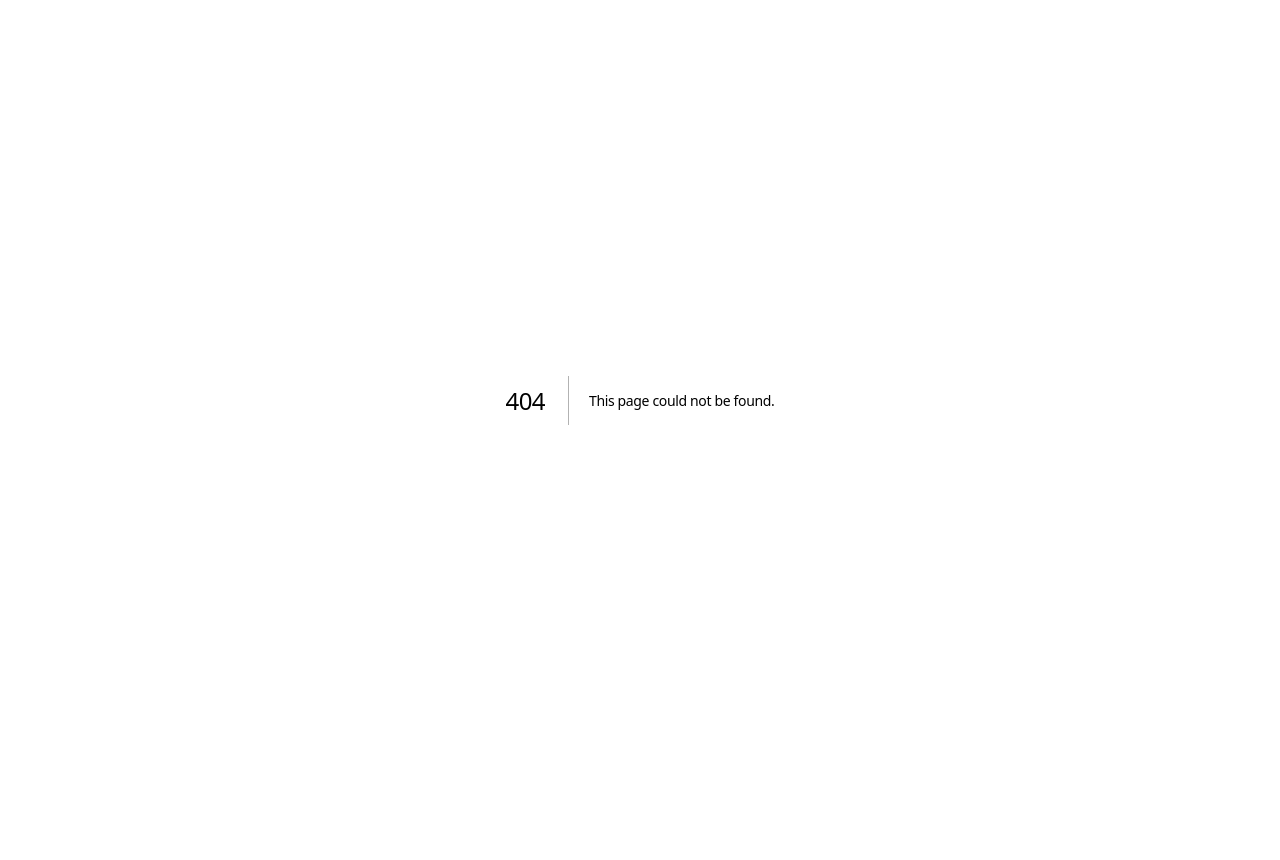
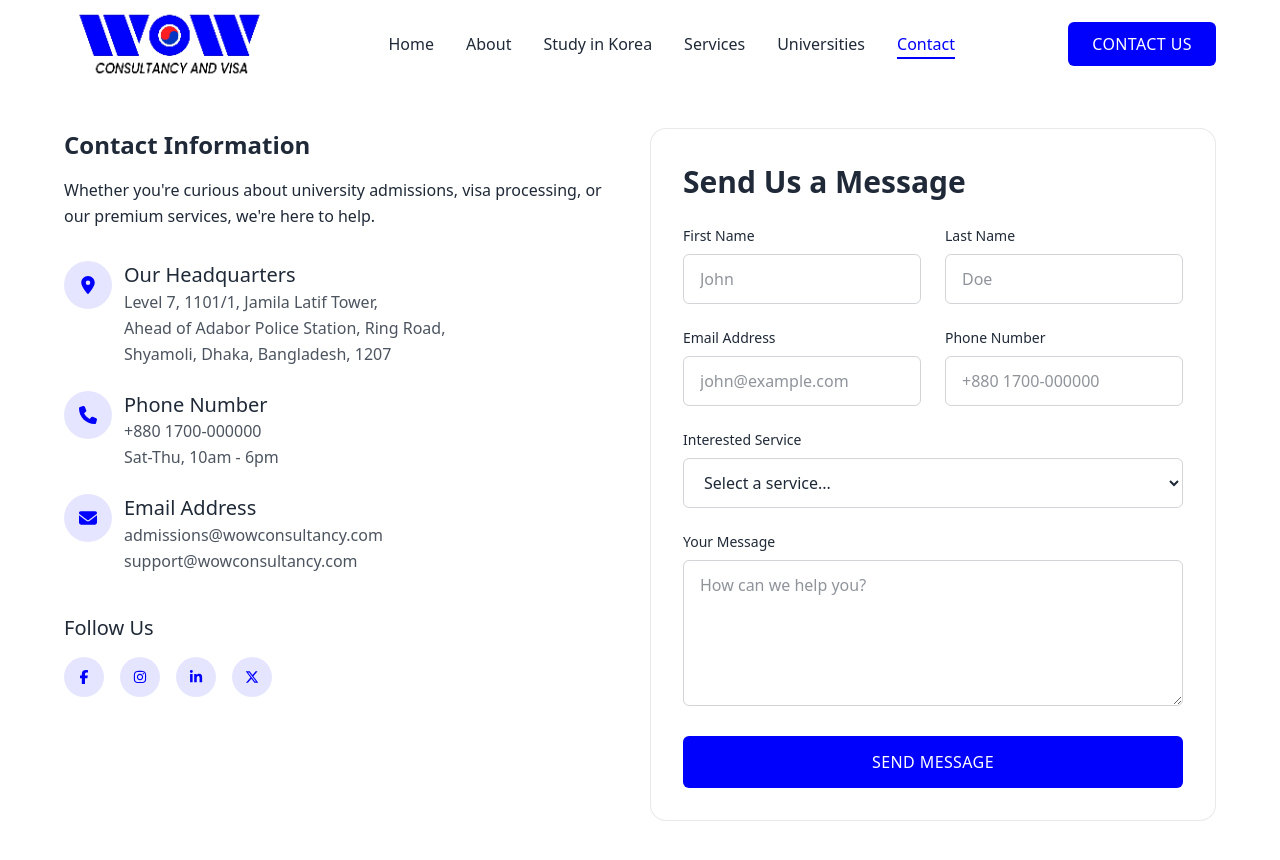
Before and after one commit to dev-nirob1/wow-consultancy-and-visa, a Next.js app: page /contact in a window 1280 px wide. Before the commit this address had no page. Shown: the top 860 px of the page. Before the commit the page ends 800 px from the top, so only its background shows below. Built offline with nearby package versions, Linux system fonts and the light colour scheme.

Commit message:
contact page

```diff
--- /dev/null
+++ b/src/app/(front)/contact/page.js
@@ -0,0 +1,104 @@
+// app/contact/page.jsx
+import ContactForm from "@/app/components/front/widget/ContactForm";
+import ContactInfo from "@/app/components/front/widget/ContactInfo";
+import {
+    FaLocationDot,
+    FaPhone,
+    FaEnvelope,
+    FaFacebookF,
+    FaInstagram,
+    FaLinkedinIn,
+    FaXTwitter,
+} from "react-icons/fa6";
+
+const contactInfo = [
+    {
+        icon: FaLocationDot,
+        title: "Our Headquarters",
+        lines: [
+            "Level 7, 1101/1, Jamila Latif Tower,",
+            "Ahead of Adabor Police Station, Ring Road,",
+            "Shyamoli, Dhaka, Bangladesh, 1207",
+        ],
+    },
+    {
+        icon: FaPhone,
+        title: "Phone Number",
+        lines: ["+880 1700-000000", "Sat-Thu, 10am - 6pm"],
+    },
+    {
+        icon: FaEnvelope,
+        title: "Email Address",
+        lines: ["admissions@wowconsultancy.com", "support@wowconsultancy.com"],
+    },
+];
+
+const socials = [
+    { icon: FaFacebookF, label: "Facebook", href: "#" },
+    { icon: FaInstagram, label: "Instagram", href: "#" },
+    { icon: FaLinkedinIn, label: "LinkedIn", href: "#" },
+    { icon: FaXTwitter, label: "Twitter", href: "#" },
+];
+
+const ContactPage = () => {
+    return (
+        <>
+            <section className="pt-32 pb-16">
+                <div className="container">
+                    <div className="grid lg:grid-cols-2 gap-5">
+                        <div>
+                            <h3>Contact Information</h3>
+                            <p className="mt-4">
+                                Whether you&apos;re curious about university admissions, visa processing, or our premium services, we&apos;re here to help.
+                            </p>
+
+                            <div className="flex flex-col gap-6 mt-8">
+                                {contactInfo.map((item) => (
+                                    <ContactInfo key={item.title} {...item} />
+                                ))}
+                            </div>
+
+                            <div className="my-10">
+                                <h6>Follow Us</h6>
+                                <div className="flex gap-4 mt-4">
+                                    {socials.map((social) => {
+                                        const Icon = social.icon;
+                                        return (
+
+                                            <a key={social.label}
+                                                href={social.href}
+                                                aria-label={social.label}
+                                                className="w-10 h-10 flex items-center justify-center rounded-full bg-primary/10 text-primary hover:bg-primary hover:text-white transition-colors duration-200"
+                                            >
+                                                <Icon className="text-sm" />
+                                            </a>
+                                        );
+                                    })}
+                                </div>
+                            </div>
+                        </div>
+
+                        <ContactForm />
+                    </div>
+                </div>
+            </section>
+
+            <section className="pb-16">
+                <div className="relative w-full h-[450px] rounded-2xl overflow-hidden">
+                    <iframe
+                        src="https://www.google.com/maps?q=Jamila+Latif+Tower+Ring+Road+Shyamoli+Dhaka+Bangladesh+1207&output=embed"
+                        width="100%"
+                        height="100%"
+                        style={{ border: 0 }}
+                        allowFullScreen
+                        loading="lazy"
+                        referrerPolicy="no-referrer-when-downgrade"
+                        title="Our office location"
+                    />
+                </div>
+            </section>
+        </>
+    );
+};
+
+export default ContactPage;
--- /dev/null
+++ b/src/app/components/front/widget/ContactForm.jsx
@@ -0,0 +1,156 @@
+// components/ContactForm.jsx
+"use client";
+
+import { useState } from "react";
+
+const ContactForm = () => {
+  const [formData, setFormData] = useState({
+    firstName: "",
+    lastName: "",
+    email: "",
+    phone: "",
+    service: "",
+    message: "",
+  });
+  const [isSubmitting, setIsSubmitting] = useState(false);
+  const [successMsg, setSuccessMsg] = useState("");
+
+  const handleChange = (e) => {
+    setFormData({ ...formData, [e.target.name]: e.target.value });
+  };
+
+  const handleSubmit = async (e) => {
+    e.preventDefault();
+    setIsSubmitting(true);
+
+    setTimeout(() => {
+      setIsSubmitting(false);
+      setSuccessMsg("Your message has been sent successfully!");
+    }, 1200);
+  };
+
+  return (
+    <div className="bg-white rounded-2xl border border-dark/10 p-8">
+      <h4>Send Us a Message</h4>
+
+      <form onSubmit={handleSubmit} className="mt-6 flex flex-col gap-6">
+        <div className="grid sm:grid-cols-2 gap-6">
+          <div>
+            <label htmlFor="firstName" className="block text-sm font-medium text-dark mb-2">
+              First Name
+            </label>
+            <input
+              type="text"
+              id="firstName"
+              name="firstName"
+              value={formData.firstName}
+              onChange={handleChange}
+              required
+              placeholder="John"
+              className="w-full rounded-md border border-dark/20 px-4 py-3 focus:outline-none focus:border-primary transition-colors duration-200"
+            />
+          </div>
+
+          <div>
+            <label htmlFor="lastName" className="block text-sm font-medium text-dark mb-2">
+              Last Name
+            </label>
+            <input
+              type="text"
+              id="lastName"
+              name="lastName"
+              value={formData.lastName}
+              onChange={handleChange}
+              required
+              placeholder="Doe"
+              className="w-full rounded-md border border-dark/20 px-4 py-3 focus:outline-none focus:border-primary transition-colors duration-200"
+            />
+          </div>
+        </div>
+
+        <div className="grid sm:grid-cols-2 gap-6">
+          <div>
+            <label htmlFor="email" className="block text-sm font-medium text-dark mb-2">
+              Email Address
+            </label>
+            <input
+              type="email"
+              id="email"
+              name="email"
+              value={formData.email}
+              onChange={handleChange}
+              required
+              placeholder="john@example.com"
+              className="w-full rounded-md border border-dark/20 px-4 py-3 focus:outline-none focus:border-primary transition-colors duration-200"
+            />
+          </div>
+
+          <div>
+            <label htmlFor="phone" className="block text-sm font-medium text-dark mb-2">
+              Phone Number
+            </label>
+            <input
+              type="tel"
+              id="phone"
+              name="phone"
+              value={formData.phone}
+              onChange={handleChange}
+              placeholder="+880 1700-000000"
+              className="w-full rounded-md border border-dark/20 px-4 py-3 focus:outline-none focus:border-primary transition-colors duration-200"
+            />
+          </div>
+        </div>
+
+        <div>
+          <label htmlFor="service" className="block text-sm font-medium text-dark mb-2">
+            Interested Service
+          </label>
+          <select
+            id="service"
+            name="service"
+            value={formData.service}
+            onChange={handleChange}
+            required
+            className="w-full rounded-md border border-dark/20 px-4 py-3 focus:outline-none focus:border-primary transition-colors duration-200"
+          >
+            <option value="" disabled>
+              Select a service...
+            </option>
+            <option value="admissions">University Admissions</option>
+            <option value="visa">Visa Processing</option>
+            <option value="scholarships">Scholarships & Funding</option>
+            <option value="general">General Inquiry</option>
+          </select>
+        </div>
+
+        <div>
+          <label htmlFor="message" className="block text-sm font-medium text-dark mb-2">
+            Your Message
+          </label>
+          <textarea
+            id="message"
+            name="message"
+            rows={5}
+            value={formData.message}
+            onChange={handleChange}
+            required
+            placeholder="How can we help you?"
+            className="w-full rounded-md border border-dark/20 px-4 py-3 focus:outline-none focus:border-primary transition-colors duration-200"
+          />
+        </div>
+
+        <button
+          type="submit"
+          disabled={isSubmitting}
+          className="bg-primary text-white font-medium uppercase tracking-wide px-8 py-3.5 rounded-md hover:bg-primary/90 transition-colors duration-200 disabled:opacity-60"
+        >
+          {isSubmitting ? "Sending..." : "Send Message"}
+        </button>
+
+        {successMsg && <p className="text-primary text-sm">{successMsg}</p>}
+      </form>
+    </div>
+  );
+};
+
+export default ContactForm;
--- /dev/null
+++ b/src/app/components/front/widget/ContactInfo.jsx
@@ -0,0 +1,20 @@
+// components/ContactInfoBlock.jsx
+const ContactInfo = ({ icon: Icon, title, lines }) => {
+  return (
+    <div className="flex items-start gap-3">
+      <div className="w-12 h-12 flex items-center justify-center rounded-full bg-primary/10 text-primary text-lg shrink-0">
+        <Icon />
+      </div>
+      <div>
+        <h6>{title}</h6>
+        {lines.map((line) => (
+          <p key={line} className="text-base text-dark/80 font-medium">
+            {line}
+          </p>
+        ))}
+      </div>
+    </div>
+  );
+};
+
+export default ContactInfo;
--- a/src/app/globals.css
+++ b/src/app/globals.css
@@ -67,5 +67,5 @@ h6 {
 }
 
 p {
-  @apply text-base sm:text-lg leading-relaxed;
+  @apply leading-relaxed;
 }
```
